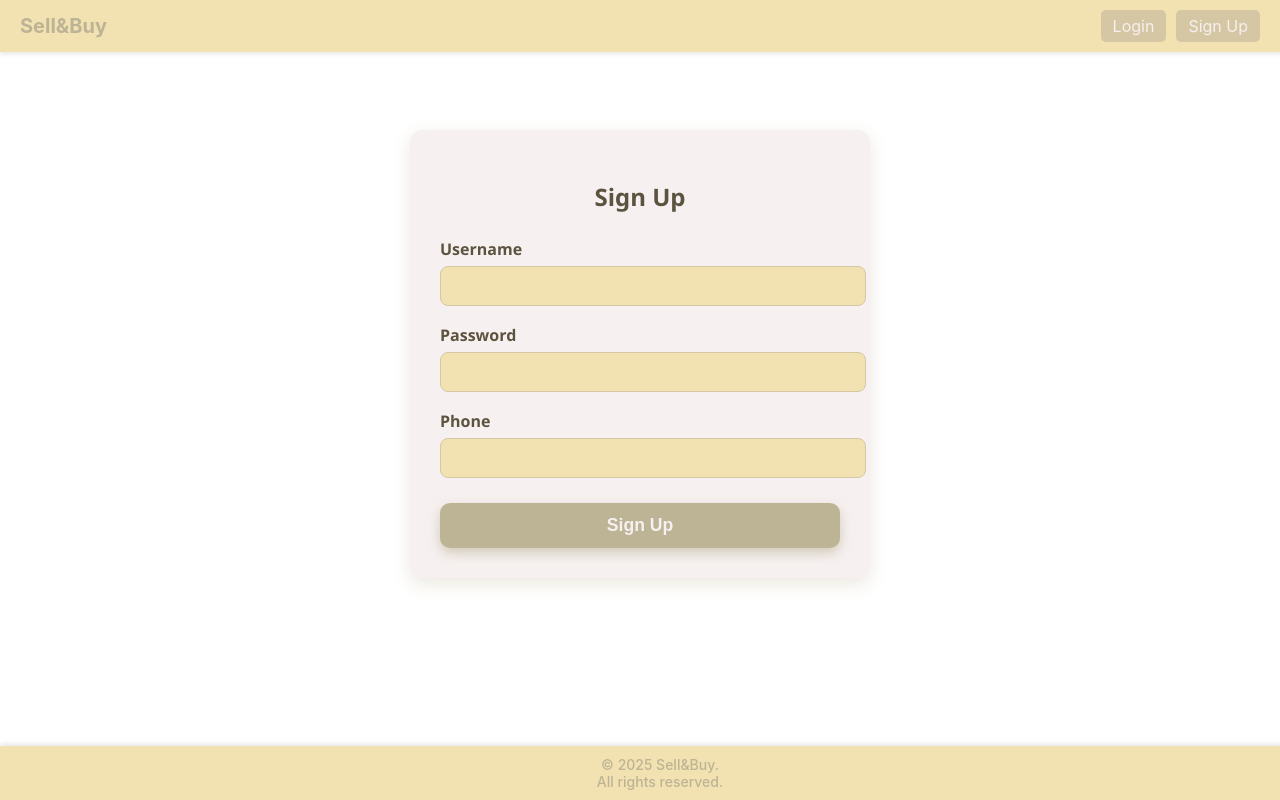
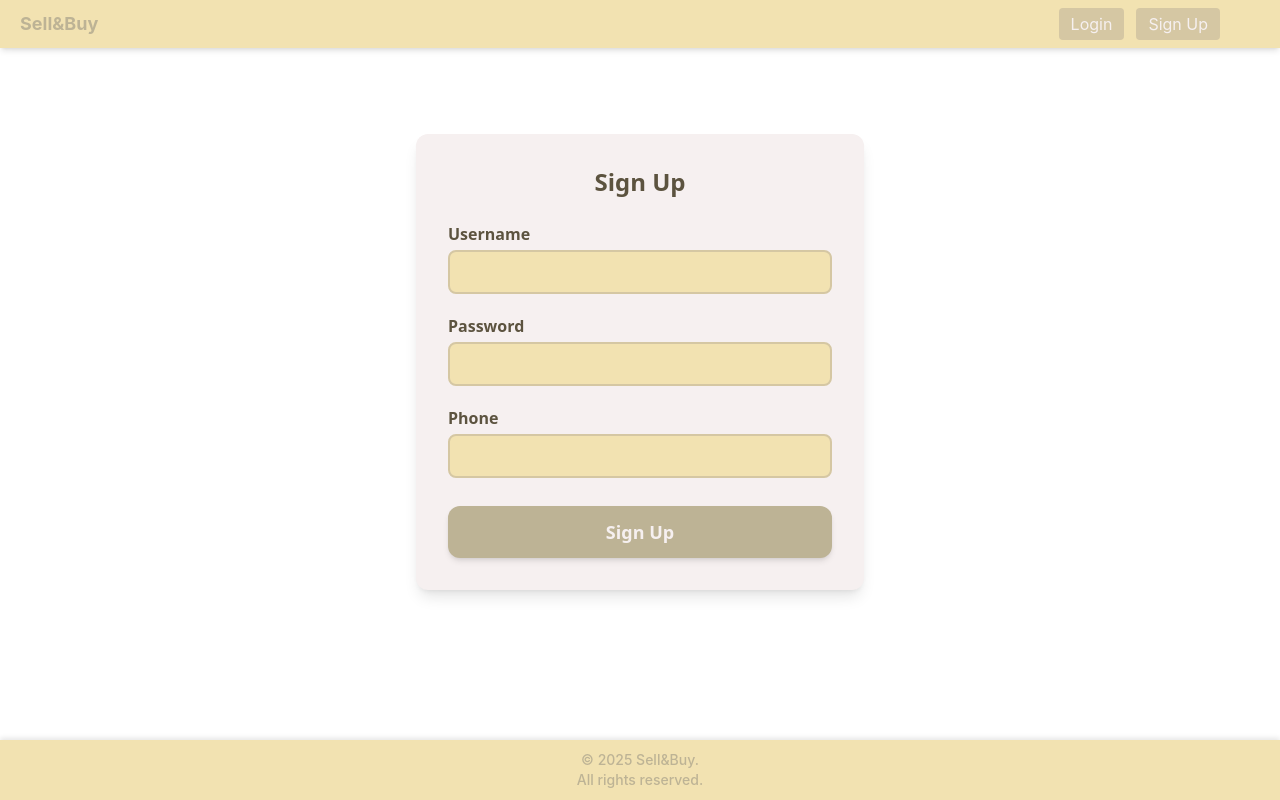
Before and after one commit to kristinamilosevic/intern-shop, a React (Create React App) app in the folder frontend/internshop-frontend/: page /register in a window 1280 px wide. Built offline with nearby package versions, Linux system fonts and the light colour scheme.

Commit message:
replace inline style with tailwind

```diff
--- /dev/null
+++ b/frontend/internshop-frontend/postcss.config.js
@@ -0,0 +1,7 @@
+module.exports = {
+    plugins: {
+      'tailwindcss/nesting': {},
+      tailwindcss: {},
+      autoprefixer: {},
+    }
+  }
--- a/frontend/internshop-frontend/src/components/Footer.tsx
+++ b/frontend/internshop-frontend/src/components/Footer.tsx
@@ -2,21 +2,7 @@ import React from "react";
 
 const Footer: React.FC = () => {
   return (
-    <footer style={{
-      position: "fixed",
-      bottom: 0,
-      left: 0,
-      width: "100%",
-      backgroundColor: "#F2E2B1",
-      color: "#BDB395",
-      textAlign: "center",
-      padding: "10px 20px",
-      boxShadow: "0px -2px 5px rgba(0,0,0,0.1)",
-      fontSize: "14px",
-      fontWeight: "500",
-      zIndex: 1000,
-      userSelect: "none"
-    }}>
+    <footer className="fixed bottom-0 left-0 w-full bg-[#F2E2B1] text-[#BDB395] text-center py-[10px] px-[20px] shadow-[0px_-2px_5px_rgba(0,0,0,0.1)] text-sm font-medium z-[1000] select-none">
       <div>© {new Date().getFullYear()} Sell&Buy.</div>
       <div>All rights reserved.</div>
     </footer>
--- a/frontend/internshop-frontend/src/components/Navbar.tsx
+++ b/frontend/internshop-frontend/src/components/Navbar.tsx
@@ -32,51 +32,44 @@ const Navbar: React.FC = () => {
   };
 
   return (
-    <nav
-      style={{
-        position: "fixed",
-        top: 0,
-        left: 0,
-        width: "100%",
-        backgroundColor: "#F2E2B1",
-        padding: "10px 20px",
-        display: "flex",
-        justifyContent: "space-between",
-        alignItems: "center",
-        zIndex: 1000,
-        boxShadow: "0px 2px 5px rgba(0,0,0,0.1)",
-      }}
-    >
+    <nav className="fixed top-0 left-0 w-full bg-[#F2E2B1] px-5 py-2 flex justify-between items-center z-[1000] shadow-md">
       <Link
         to="/"
-        style={{
-          color: "#BDB395",
-          fontWeight: "bold",
-          textDecoration: "none",
-          fontSize: "20px",
-        }}
+        className="text-[#BDB395] font-bold text-lg no-underline"
       >
         Sell&Buy
       </Link>
 
-      <div style={{ paddingRight: "40px" }}>
-        <div style={{ display: "flex", gap: "10px", alignItems: "center" }}>
+      <div className="pr-10">
+        <div className="flex items-center gap-3">
           {user ? (
             <>
-              <span style={{ color: "#BDB395" }}>loggedin: {user}</span>
-              <Link to="/add" style={linkStyle}>
-               + New Listing
+              <span className="text-[#BDB395]">loggedin: {user}</span>
+              <Link
+                to="/add"
+                className="bg-[#D5C7A3] text-[#F6F0F0] px-3 py-1 rounded no-underline hover:bg-[#b0a67e] transition"
+              >
+                + New Listing
               </Link>
-              <button onClick={handleLogout} style={buttonStyle}>
+              <button
+                onClick={handleLogout}
+                className="bg-[#BDB395] text-[#F6F0F0] px-3 py-1 rounded cursor-pointer hover:bg-[#a09a73] transition border-none"
+              >
                 Logout
               </button>
             </>
           ) : (
             <>
-              <Link to="/login" style={linkStyle}>
+              <Link
+                to="/login"
+                className="bg-[#D5C7A3] text-[#F6F0F0] px-3 py-1 rounded no-underline hover:bg-[#b0a67e] transition"
+              >
                 Login
               </Link>
-              <Link to="/register" style={linkStyle}>
+              <Link
+                to="/register"
+                className="bg-[#D5C7A3] text-[#F6F0F0] px-3 py-1 rounded no-underline hover:bg-[#b0a67e] transition"
+              >
                 Sign Up
               </Link>
             </>
@@ -87,21 +80,4 @@ const Navbar: React.FC = () => {
   );
 };
 
-const linkStyle: React.CSSProperties = {
-  textDecoration: "none",
-  color: "#F6F0F0",
-  backgroundColor: "#D5C7A3",
-  padding: "6px 12px",
-  borderRadius: "5px",
-};
-
-const buttonStyle: React.CSSProperties = {
-  backgroundColor: "#BDB395",
-  color: "#F6F0F0",
-  border: "none",
-  padding: "6px 12px",
-  borderRadius: "5px",
-  cursor: "pointer",
-};
-
 export default Navbar;
--- a/frontend/internshop-frontend/src/components/Register.tsx
+++ b/frontend/internshop-frontend/src/components/Register.tsx
@@ -10,15 +10,7 @@ const Register: React.FC = () => {
 
   const handleChange = (e: React.ChangeEvent<HTMLInputElement>) => {
     const { name, value } = e.target;
-    setUser(prev => ({ ...prev, [name]: value }));
-  };
-
-  const validateFields = () => {
-    if (!user.username || !user.password) {
-      setMessage("Username and password are required.");
-      return false;
-    }
-    return true;
+    setUser((prev) => ({ ...prev, [name]: value }));
   };
 
   const areFieldsValid = () => {
@@ -51,39 +43,27 @@ const Register: React.FC = () => {
     }
   };
 
-
   return (
-    <div
-      style={{
-        maxWidth: "400px",
-        margin: "60px auto",
-        padding: "30px",
-        backgroundColor: "#F6F0F0",
-        borderRadius: "12px",
-        boxShadow: "0 6px 18px rgba(189,179,149,0.3)",
-        fontFamily: "'Segoe UI', Tahoma, Geneva, Verdana, sans-serif",
-        color: "#5C533F",
-      }}
-    >
-      <h2 style={{ textAlign: "center", marginBottom: "25px", fontWeight: "700" }}>
-        Sign Up
-      </h2>
+    <div className="max-w-md mx-auto mt-16 p-8 bg-[#F6F0F0] rounded-xl shadow-lg font-sans text-[#5C533F]">
+      <h2 className="text-center mb-6 font-extrabold text-2xl">Sign Up</h2>
 
       {message && (
         <p
-          style={{
-            color: message.toLowerCase().includes("success") ? "#4CAF50" : "#D32F2F",
-            textAlign: "center",
-            marginBottom: "20px",
-            fontWeight: "600",
-          }}
+          className={`text-center mb-5 font-semibold ${
+            message.toLowerCase().includes("success")
+              ? "text-green-600"
+              : "text-red-700"
+          }`}
         >
           {message}
         </p>
       )}
 
       <form onSubmit={handleSubmit}>
-        <label htmlFor="username" style={{ fontWeight: "600", display: "block", marginBottom: "6px" }}>
+        <label
+          htmlFor="username"
+          className="block font-semibold mb-1"
+        >
           Username
         </label>
         <input
@@ -92,23 +72,13 @@ const Register: React.FC = () => {
           value={user.username}
           onChange={handleChange}
           required
-          style={{
-            width: "100%",
-            padding: "10px 12px",
-            marginBottom: "18px",
-            borderRadius: "8px",
-            border: "1.5px solid #D5C7A3",
-            backgroundColor: "#F2E2B1",
-            fontSize: "1rem",
-            color: "#5C533F",
-            outline: "none",
-            transition: "border-color 0.3s",
-          }}
-          onFocus={e => (e.currentTarget.style.borderColor = "#BDB395")}
-          onBlur={e => (e.currentTarget.style.borderColor = "#D5C7A3")}
+          className="w-full px-3 py-2 mb-5 rounded-lg border-2 border-[#D5C7A3] bg-[#F2E2B1] text-[#5C533F] text-base outline-none focus:border-[#BDB395] transition"
         />
 
-        <label htmlFor="password" style={{ fontWeight: "600", display: "block", marginBottom: "6px" }}>
+        <label
+          htmlFor="password"
+          className="block font-semibold mb-1"
+        >
           Password
         </label>
         <input
@@ -118,23 +88,13 @@ const Register: React.FC = () => {
           value={user.password}
           onChange={handleChange}
           required
-          style={{
-            width: "100%",
-            padding: "10px 12px",
-            marginBottom: "18px",
-            borderRadius: "8px",
-            border: "1.5px solid #D5C7A3",
-            backgroundColor: "#F2E2B1",
-            fontSize: "1rem",
-            color: "#5C533F",
-            outline: "none",
-            transition: "border-color 0.3s",
-          }}
-          onFocus={e => (e.currentTarget.style.borderColor = "#BDB395")}
-          onBlur={e => (e.currentTarget.style.borderColor = "#D5C7A3")}
+          className="w-full px-3 py-2 mb-5 rounded-lg border-2 border-[#D5C7A3] bg-[#F2E2B1] text-[#5C533F] text-base outline-none focus:border-[#BDB395] transition"
         />
 
-        <label htmlFor="phone" style={{ fontWeight: "600", display: "block", marginBottom: "6px" }}>
+        <label
+          htmlFor="phone"
+          className="block font-semibold mb-1"
+        >
           Phone
         </label>
         <input
@@ -142,43 +102,12 @@ const Register: React.FC = () => {
           name="phone"
           value={user.phone}
           onChange={handleChange}
-          style={{
-            width: "100%",
-            padding: "10px 12px",
-            marginBottom: "25px",
-            borderRadius: "8px",
-            border: "1.5px solid #D5C7A3",
-            backgroundColor: "#F2E2B1",
-            fontSize: "1rem",
-            color: "#5C533F",
-            outline: "none",
-            transition: "border-color 0.3s",
-          }}
-          onFocus={e => (e.currentTarget.style.borderColor = "#BDB395")}
-          onBlur={e => (e.currentTarget.style.borderColor = "#D5C7A3")}
+          className="w-full px-3 py-2 mb-7 rounded-lg border-2 border-[#D5C7A3] bg-[#F2E2B1] text-[#5C533F] text-base outline-none focus:border-[#BDB395] transition"
         />
 
         <button
           type="submit"
-          style={{
-            width: "100%",
-            backgroundColor: "#BDB395",
-            color: "#F6F0F0",
-            fontWeight: "700",
-            fontSize: "1.1rem",
-            padding: "12px 0",
-            border: "none",
-            borderRadius: "10px",
-            cursor: "pointer",
-            boxShadow: "0 5px 12px rgba(189,179,149,0.6)",
-            transition: "background-color 0.3s ease",
-          }}
-          onMouseEnter={e => {
-            e.currentTarget.style.backgroundColor = "#8C7B55";
-          }}
-          onMouseLeave={e => {
-            e.currentTarget.style.backgroundColor = "#BDB395";
-          }}
+          className="w-full bg-[#BDB395] text-[#F6F0F0] font-bold text-lg py-3 rounded-xl shadow-md hover:bg-[#8C7B55] transition-colors duration-300 cursor-pointer"
         >
           Sign Up
         </button>
--- a/frontend/internshop-frontend/src/index.css
+++ b/frontend/internshop-frontend/src/index.css
@@ -1,3 +1,7 @@
+@tailwind base;
+@tailwind components;
+@tailwind utilities;
+
 body {
   margin: 0;
   font-family: -apple-system, BlinkMacSystemFont, 'Segoe UI', 'Roboto', 'Oxygen',
--- /dev/null
+++ b/frontend/internshop-frontend/tailwind.config.js
@@ -0,0 +1,9 @@
+module.exports = {
+    content: [
+      "./src/**/*.{js,ts,jsx,tsx}",
+    ],
+    theme: {
+      extend: {},
+    },
+    plugins: [],
+  }
```
Also changed, not shown: frontend/internshop-frontend/package.json (+5 -2 lines), frontend/internshop-frontend/src/components/Home.tsx (+7 -58 lines), frontend/internshop-frontend/src/components/Login.tsx (+9 -84 lines), 1 other file (tests, documents, lock files or other folders).
